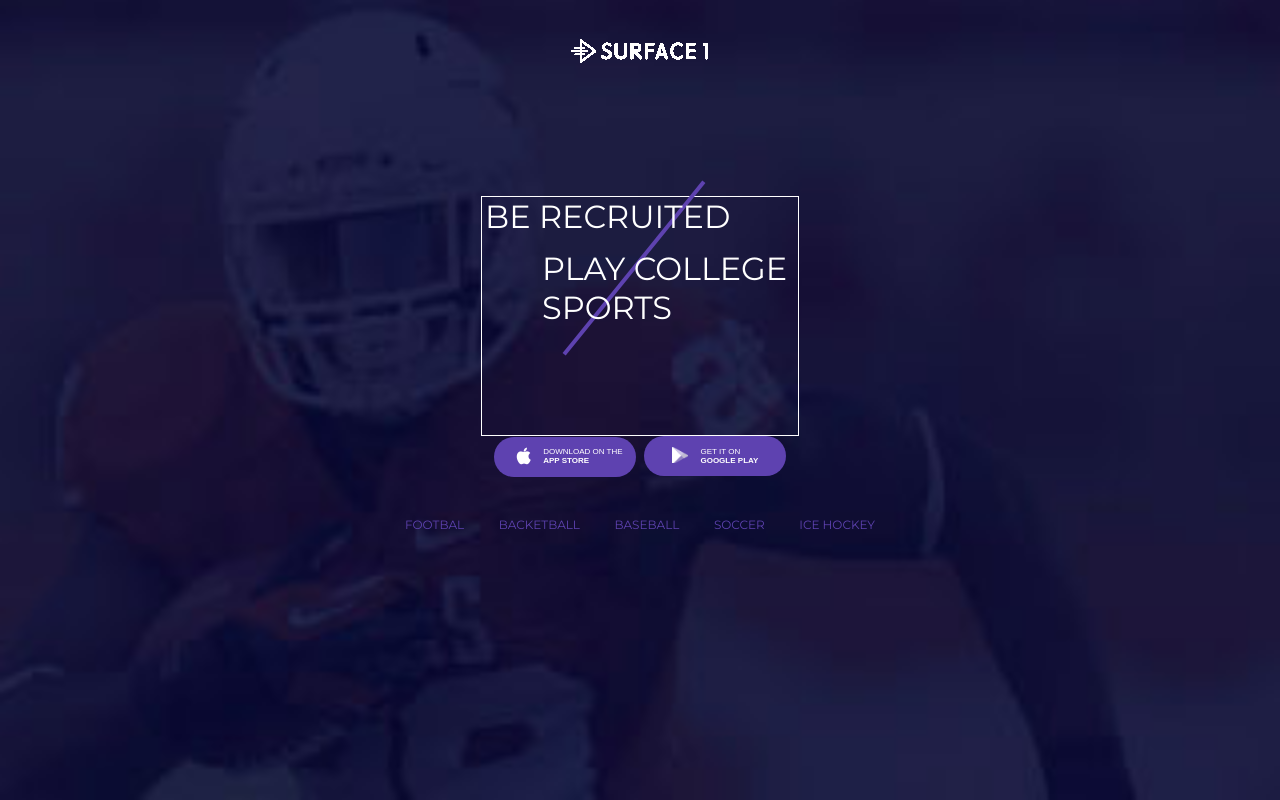
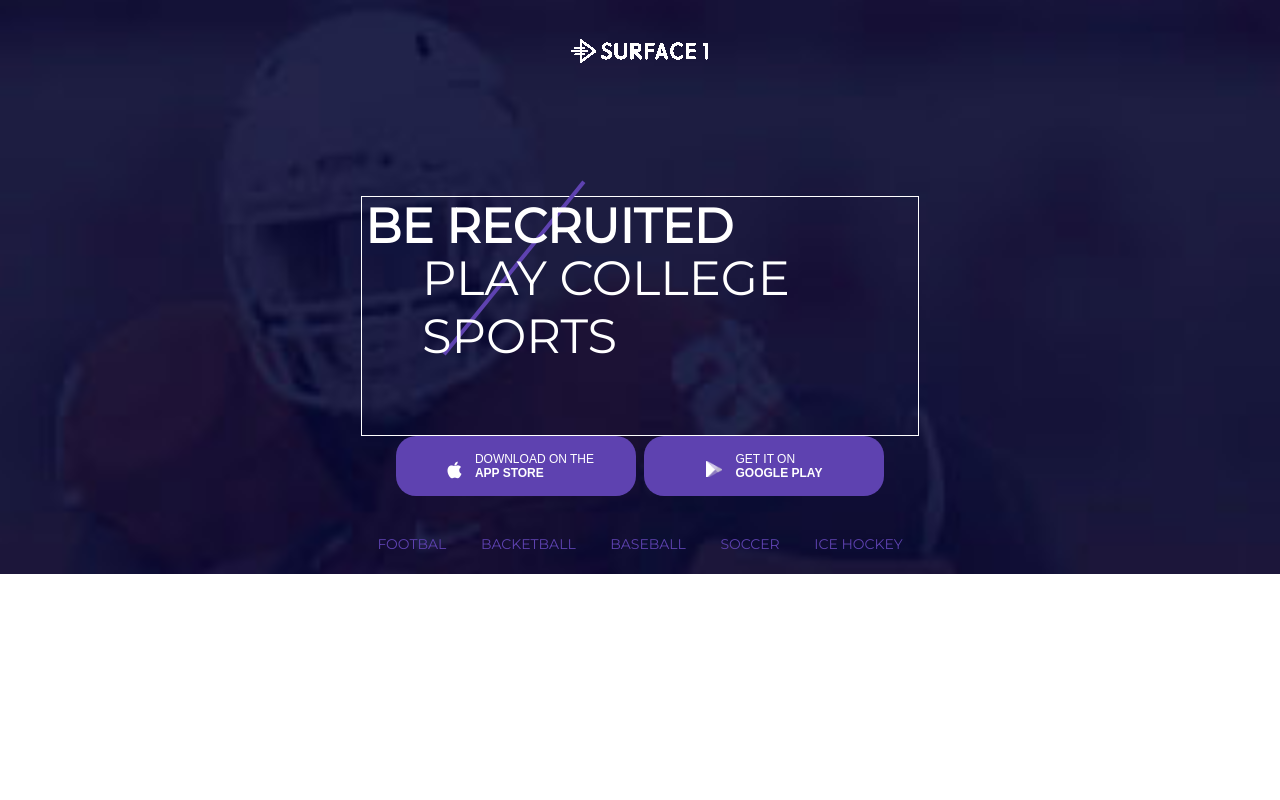
Before and after one commit to JustynaBie/sport, a plain HTML site: page index.html in a window 1280 px wide. Drawn offline with nearby package versions, Linux system fonts and the light colour scheme.

Commit message:
header - first RWD approach till 544px

```diff
--- a/css/style.css
+++ b/css/style.css
@@ -260,11 +260,6 @@ body h4 {
 }
 
 .header {
-  position: absolute;
-  top: 0;
-  left: 0;
-  bottom: 0;
-  right: 0;
   background-image: url("../img/header_320.jpg");
   background-size: cover;
   text-align: center;
@@ -308,6 +303,7 @@ body h4 {
 .title {
   font-family: Montserrat;
   text-transform: uppercase;
+  font-weight: bolder;
   color: #fff;
   font-size: 3.2rem;
   position: absolute;
@@ -318,6 +314,7 @@ body h4 {
 .title:last-of-type {
   top: 5.2rem;
   left: 6rem;
+  font-weight: normal;
 }
 
 .btn_wrapper {
@@ -351,6 +348,10 @@ body h4 {
   font-size: 1.8rem;
 }
 
+.header__nav__list {
+  padding-bottom: 2rem;
+}
+
 .header__nav__list li {
   padding: 0 1.6rem 0 1.6rem;
   display: inline-block;
@@ -359,3 +360,23 @@ body h4 {
   color: #5e42b0;
   line-height: 2rem;
 }
+
+@media only screen and (min-width: 560px) {
+  .header__wrapper-title {
+    width: 55.8rem;
+  }
+  .title {
+    font-size: 4.8rem;
+  }
+  .header__nav__list li {
+    font-size: 1.4rem;
+  }
+  .btn_apple,
+  .btn_google,
+  .btn_apple span,
+  .btn_google span {
+    width: 24rem;
+    height: 6rem;
+    font-size: 1.2rem;
+  }
+}
```
